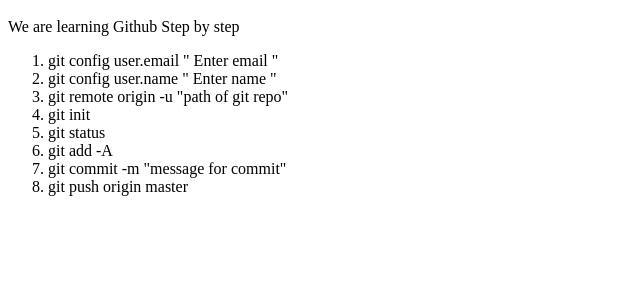
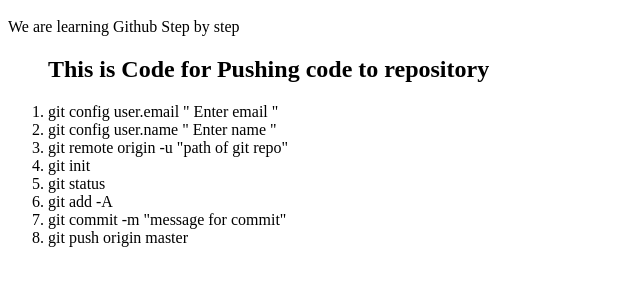
Before and after one commit to Ajinkya-katre/git, a plain HTML site: page index.html in a window 1280 px wide. Shown: the part 48-334 px from the top of the page, without its empty margins (0-640 px from the left). Drawn offline with Linux system fonts and the light colour scheme.

```diff
--- a/index.html
+++ b/index.html
@@ -8,7 +8,7 @@
 
 	<h1>This is git</h1>
 	<p>We are learning Github Step by step</p>
-	<ol>
+	<ol><h2>This is Code for Pushing code to repository</h2>
 		<li>git config user.email " Enter email "</li>
 		<li>git config user.name " Enter name "</li>
 		<li>git remote origin -u "path of git repo"</li>
```
